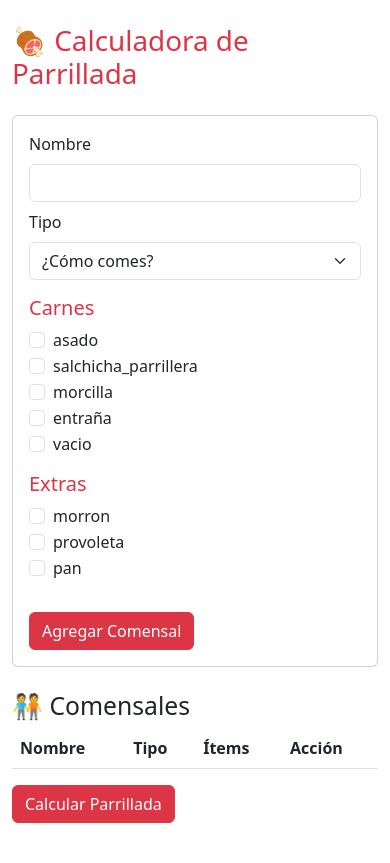
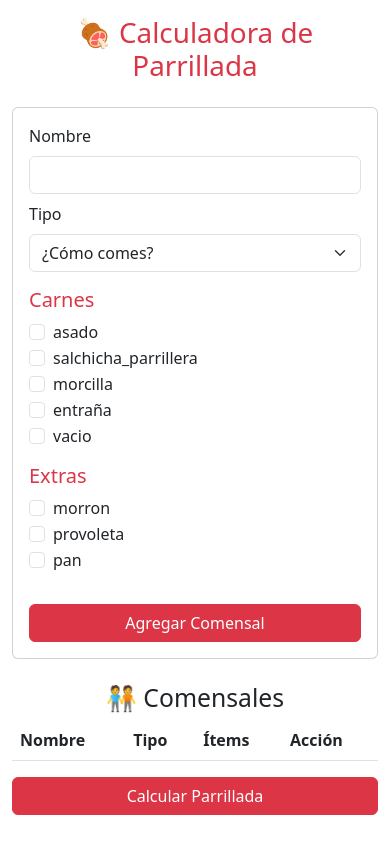
Before and after one commit to fedecriscuolo/amiasado, a FastAPI app: page / in a window 390 px wide. After the commit the page ends 815 px from the top, so only its background shows below. Run offline with FastAPI, Linux system fonts and the light colour scheme; lists and menus that the app fills with data are empty.

Commit message:
Se modificarion las etiquetas para hacerlo responsive.

```diff
--- a/templates/index.html
+++ b/templates/index.html
@@ -2,19 +2,20 @@
 <html lang="es">
 <head>
     <meta charset="UTF-8">
-    <title>Calculadora de Parrillada</title>
+    <meta name="viewport" content="width=device-width, initial-scale=1">
+    <title>Calculadora de Parrillada (v1.0.0)</title>
     <link href="https://cdn.jsdelivr.net/npm/bootstrap@5.3.0/dist/css/bootstrap.min.css" rel="stylesheet">
 </head>
-<body class="container py-4">
-    <h1 class="mb-4 text-danger">🍖 Calculadora de Parrillada</h1>
+<body class="container py-3">
+    <h1 class="mb-4 text-danger text-center">🍖 Calculadora de Parrillada</h1>
 
     <div class="card p-3 mb-4">
         <div class="row g-2">
-            <div class="col-md-4">
+            <div class="col-12 col-md-6">
                 <label class="form-label">Nombre</label>
                 <input type="text" id="nombre" class="form-control" />
             </div>
-            <div class="col-md-4">
+            <div class="col-12 col-md-6">
                 <label class="form-label">Tipo</label>
                 <select id="tipo" class="form-select">
                      <option value="H">¿Cómo comes?</option>
@@ -26,38 +27,42 @@
         </div>
 
         <div class="row mt-3">
-        <div class="col-md-6">
+            <div class="col-12 col-md-6">
                 <h5 class="text-danger">Carnes</h5>
                 <div id="carnesContainer" class="mb-3"></div>
             </div>
-        <div class="col-md-6">
+            <div class="col-12 col-md-6">
                 <h5 class="text-danger">Extras</h5>
                 <div id="extrasContainer" class="mb-3"></div>
             </div>
         </div>
 
-        <div class="d-flex gap-2 mt-3">
-            <button class="btn btn-danger" id="btnComensal" onclick="agregarComensal()">Agregar Comensal</button>
-            <button class="btn btn-secondary" id="btnCancelarEdicion" onclick="cancelarEdicion()" style="display:none">Cancelar</button>
+        <div class="d-flex flex-column flex-sm-row gap-2 mt-3">
+            <button class="btn btn-danger w-100" id="btnComensal" onclick="agregarComensal()">Agregar Comensal</button>
+            <button class="btn btn-secondary w-100" id="btnCancelarEdicion" onclick="cancelarEdicion()" style="display:none">Cancelar</button>
         </div>
     </div>
 
-    <h2>🧑‍🤝‍🧑 Comensales</h2>
+    <h2 class="text-center">🧑‍🤝‍🧑 Comensales</h2>
+    <div class="table-responsive">
         <table class="table table-striped" id="tabla-comensales">
             <thead><tr><th>Nombre</th><th>Tipo</th><th>Ítems</th><th>Acción</th></tr></thead>
             <tbody></tbody>
         </table>
+    </div>
 
-    <button class="btn btn-danger mb-3" onclick="calcular()">Calcular Parrillada</button>
+    <div class="d-grid mb-3">
+        <button class="btn btn-danger" onclick="calcular()">Calcular Parrillada</button>
+    </div>
 
     <div id="bloqueResultado" style="display:none">
         <div id="resultado"></div>
-        <button id="descargarPDF" class="btn btn-success mt-3" style="display:none">
+        <div class="d-grid mt-3">
+            <button id="descargarPDF" class="btn btn-success" style="display:none">
                 📄 Descargar lista en PDF
             </button>
         </div>
-
-
+    </div>
 
     <script src="/static/script.js"></script>
 </body>
```
Lines whose indentation alone changed are shown as unchanged.
